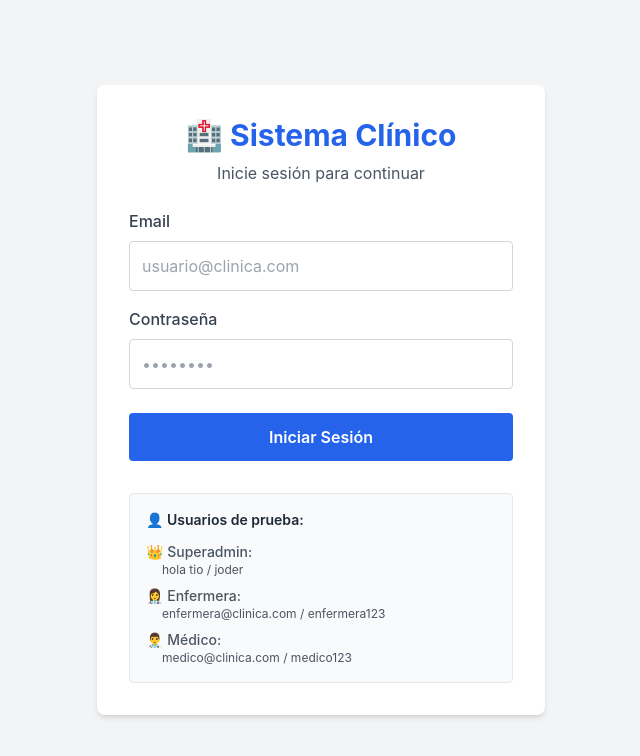
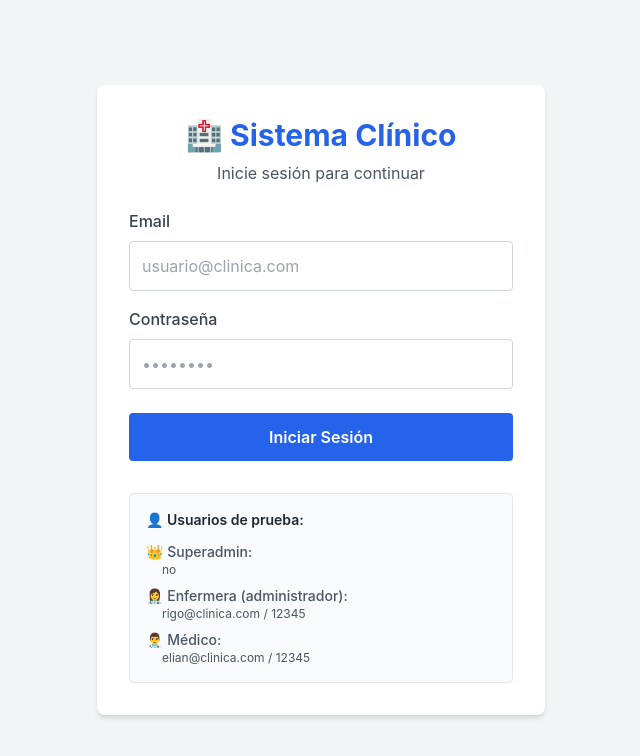
Before and after one commit to EysonB/ClinicaE1, a React (Create React App) app in the folder frontend/: page /login in a window 1280 px wide. Shown: the top 756 px of the page, without its empty margins (319-959 px from the left). Built offline with nearby package versions, Linux system fonts and the light colour scheme; no server answers.

Commit message:
readme y PENDIENTES agregado

```diff
--- a/frontend/src/vistas/auth/Login.jsx
+++ b/frontend/src/vistas/auth/Login.jsx
@@ -99,15 +99,15 @@ export default function Login() {
           <div className="space-y-2">
             <div>
               <p className="font-medium">👑 Superadmin:</p>
-              <p className="text-xs ml-4">hola tio / joder</p>
+              <p className="text-xs ml-4">no</p>
             </div>
             <div>
-              <p className="font-medium">👩‍⚕️ Enfermera:</p>
-              <p className="text-xs ml-4">enfermera@clinica.com / enfermera123</p>
+              <p className="font-medium">👩‍⚕️ Enfermera (administrador):</p>
+              <p className="text-xs ml-4">rigo@clinica.com / 12345</p>
             </div>
             <div>
               <p className="font-medium">👨‍⚕️ Médico:</p>
-              <p className="text-xs ml-4">medico@clinica.com / medico123</p>
+              <p className="text-xs ml-4">elian@clinica.com / 12345</p>
             </div>
           </div>
         </div>
```
